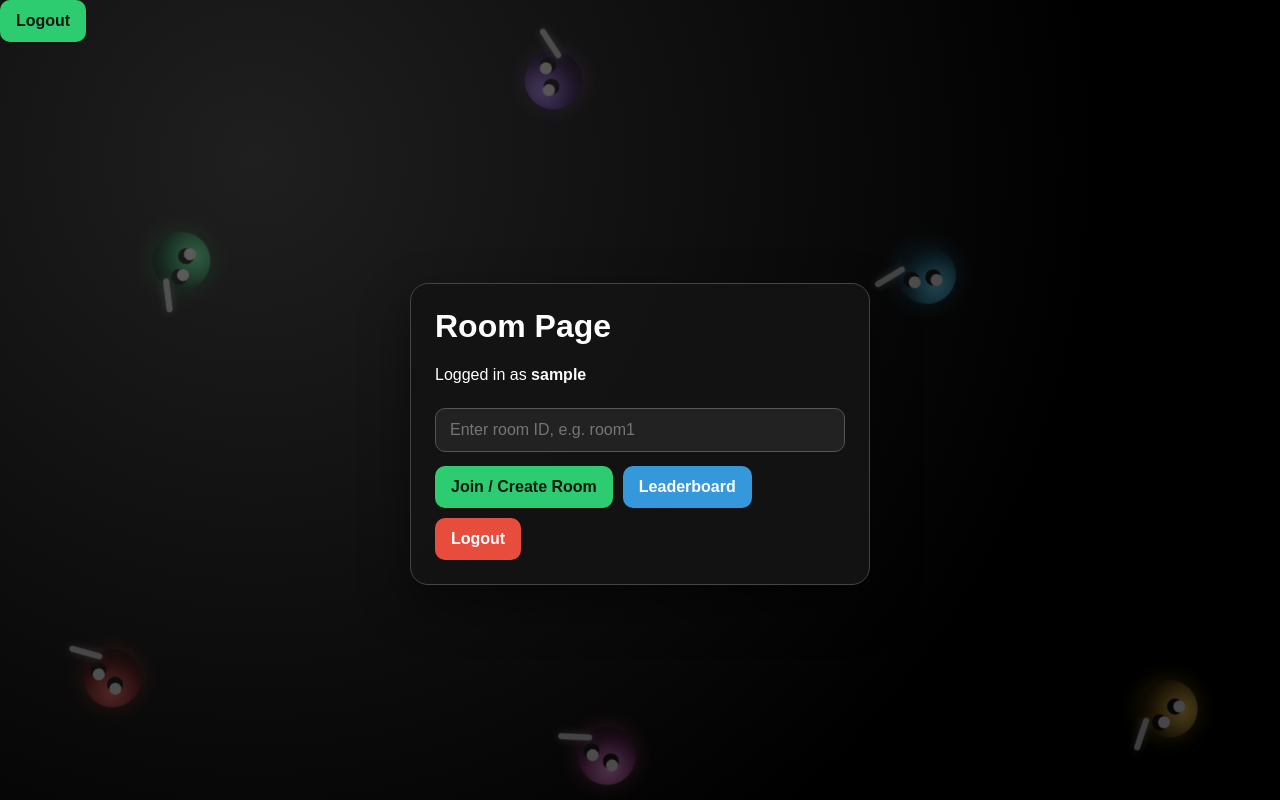
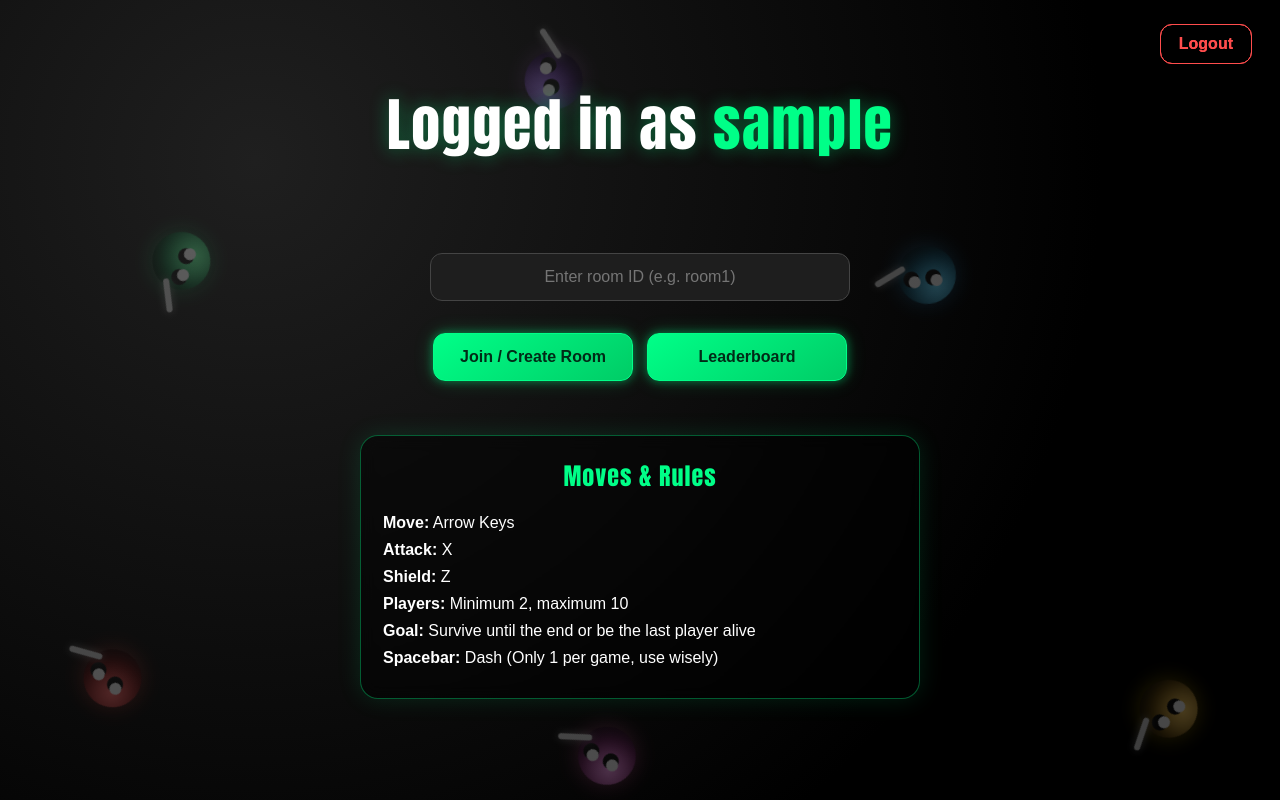
Before and after one commit to gurjot110/BlockAndBlow, a React (Vite) app in the folder client/: page /rooms in a window 1280 px wide. Built offline with nearby package versions, Linux system fonts and the light colour scheme; sample sign-in values are in the browser's storage.

Commit message:
Update css

```diff
--- a/client/src/pages/LobbyPage.jsx
+++ b/client/src/pages/LobbyPage.jsx
@@ -69,13 +69,29 @@ function LobbyInner() {
   const isHost = room?.hostUserId === user?.id;
 
   return (
-    <main className="page">
-      <section className="card">
-        <h1>Lobby: {roomId}</h1>
+    <main className="room-page">
+      {/* Logout (top-right) */}
+      <button
+        className="logout-btn"
+        onClick={() => {
+          getSocket().emit("leaveRoom");
+          nav("/login");
+        }}
+      >
+        Logout
+      </button>
+
+      <section className="room-hero">
+        {/* Title */}
+        <h1 className="room-title">
+          <span className="label">Room ID:</span> <span>{roomId}</span>
+        </h1>
 
         {error && <div className="error">{error}</div>}
 
-        <p>Players: {players.length}/10</p>
+        {/* Players */}
+        <div className="players-box">
+          <h2>Players ({players.length}/10)</h2>
 
           <ul className="list">
             {players.map((p) => (
@@ -85,16 +101,26 @@ function LobbyInner() {
               </li>
             ))}
           </ul>
+        </div>
 
-        <div className="row">
+        {/* Buttons */}
+        <div className="room-actions">
           {isHost && (
             <button disabled={players.length < 2} onClick={start}>
               Start Match
             </button>
           )}
 
-          <button className="danger" onClick={leave}>
-            Return to Room Page
+          <button
+            className="logout-btn"
+            onClick={() => {
+              getSocket().emit("leaveRoom");
+              localStorage.clear();
+              nav("/login");
+              window.location.reload();
+            }}
+          >
+            Logout
           </button>
         </div>
       </section>
--- a/client/src/pages/RoomPage.jsx
+++ b/client/src/pages/RoomPage.jsx
@@ -45,31 +45,59 @@ function RoomPageInner() {
   }
 
   return (
-    <main className="page">
-      <form className="card" onSubmit={join}>
-        <h1>Room Page</h1>
-        <p>
-          Logged in as <b>{user?.username}</b>
-        </p>
+    <main className="room-page">
+      <button className="logout-btn" onClick={logout}>
+        Logout
+      </button>
+
+      <section className="room-hero">
+        <h1 className="room-title">
+          Logged in as <span>{user?.username}</span>
+        </h1>
+
+        <form className="room-content" onSubmit={join}>
           <input
-          placeholder="Enter room ID, e.g. room1"
+            placeholder="Enter room ID (e.g. room1)"
             value={roomId}
             onChange={(e) => setRoomId(e.target.value)}
           />
-        <div className="row">
-          <button>Join / Create Room</button>
+
+          <div className="room-actions">
+            <button type="submit">Join / Create Room</button>
+
             <button
               type="button"
-            className="secondary"
+              className="secondary room-leaderboard-btn"
               onClick={() => nav("/leaderboard")}
             >
               Leaderboard
             </button>
-          <button type="button" className="danger" onClick={logout}>
-            Logout
-          </button>
           </div>
         </form>
+
+        <section className="rules-box">
+          <h2>Moves & Rules</h2>
+
+          <p>
+            <b>Move:</b> Arrow Keys
+          </p>
+          <p>
+            <b>Attack:</b> X
+          </p>
+          <p>
+            <b>Shield:</b> Z
+          </p>
+          <p>
+            <b>Players:</b> Minimum 2, maximum 10
+          </p>
+          <p>
+            <b>Goal:</b> Survive until the end or be the last player alive
+          </p>
+          <p>
+            <b>Spacebar:</b> Dash (Only 1 per game, use wisely)
+          </p>
+        </section>
+      </section>
     </main>
   );
 }
--- a/client/src/styles.css
+++ b/client/src/styles.css
@@ -1,30 +1,128 @@
-* { box-sizing: border-box; }
-html, body, #root { margin: 0; width: 100%; height: 100%; font-family: Arial, sans-serif; background: #111; color: white; }
-button, input { font: inherit; }
+* {
+  box-sizing: border-box;
+}
+html,
+body,
+#root {
+  margin: 0;
+  width: 100%;
+  height: 100%;
+  font-family: Arial, sans-serif;
+  background: #111;
+  color: white;
+}
+button,
+input {
+  font: inherit;
+}
 .page {
   min-height: 100vh;
   display: grid;
   place-items: center;
   padding: 24px;
-    background: transparent; }
-.card { width: min(460px, 94vw); background: rgba(20,20,20,.94); border: 1px solid #444; border-radius: 18px; padding: 24px; box-shadow: 0 20px 50px rgba(0,0,0,.45); }
-h1 { margin-top: 0; }
-input { width: 100%; padding: 12px 14px; margin: 8px 0 14px; border-radius: 10px; border: 1px solid #555; background: #222; color: white; }
-button { padding: 12px 16px; border: 0; border-radius: 10px; background: #2ecc71; color: #07180d; font-weight: 700; cursor: pointer; }
-button.secondary { background: #3498db; color: white; }
-button.danger { background: #e74c3c; color: white; }
-button:disabled { opacity: .5; cursor: not-allowed; }
-.row { display: flex; gap: 10px; flex-wrap: wrap; align-items: center; }
-.error { color: #ff7675; margin: 10px 0; }
-.list { margin: 14px 0; padding: 0; list-style: none; }
-.list li { padding: 10px; margin-bottom: 8px; background: #222; border-radius: 10px; display:flex; justify-content:space-between; }
-.game-shell { width: 100vw; height: 100vh; overflow: hidden; position: relative; background:#222; }
-.overlay { position:absolute; inset:0; display:grid; place-items:center; pointer-events:none; z-index:10; }
-.overlay-card { background:rgba(0,0,0,.75); border:1px solid #555; padding:28px; border-radius:18px; text-align:center; pointer-events:auto; }
-.leaderboard-table { width: min(900px, 96vw); border-collapse: collapse; background:#191919; }
-.leaderboard-table th, .leaderboard-table td { padding: 12px; border-bottom: 1px solid #333; text-align:left; }
-.leaderboard-table th { background:#262626; }
-
+  background: transparent;
+}
+.card {
+  width: min(460px, 94vw);
+  background: rgba(20, 20, 20, 0.94);
+  border: 1px solid #444;
+  border-radius: 18px;
+  padding: 24px;
+  box-shadow: 0 20px 50px rgba(0, 0, 0, 0.45);
+}
+h1 {
+  margin-top: 0;
+}
+input {
+  width: 100%;
+  padding: 12px 14px;
+  margin: 8px 0 14px;
+  border-radius: 10px;
+  border: 1px solid #555;
+  background: #222;
+  color: white;
+}
+button {
+  padding: 12px 16px;
+  border: 0;
+  border-radius: 10px;
+  background: #2ecc71;
+  color: #07180d;
+  font-weight: 700;
+  cursor: pointer;
+}
+button.secondary {
+  background: #3498db;
+  color: white;
+}
+button.danger {
+  background: #e74c3c;
+  color: white;
+}
+button:disabled {
+  opacity: 0.5;
+  cursor: not-allowed;
+}
+.row {
+  display: flex;
+  gap: 10px;
+  flex-wrap: wrap;
+  align-items: center;
+}
+.error {
+  color: #ff7675;
+  margin: 10px 0;
+}
+.list {
+  margin: 14px 0;
+  padding: 0;
+  list-style: none;
+}
+.list li {
+  padding: 10px;
+  margin-bottom: 8px;
+  background: #222;
+  border-radius: 10px;
+  display: flex;
+  justify-content: space-between;
+}
+.game-shell {
+  width: 100vw;
+  height: 100vh;
+  overflow: hidden;
+  position: relative;
+  background: #222;
+}
+.overlay {
+  position: absolute;
+  inset: 0;
+  display: grid;
+  place-items: center;
+  pointer-events: none;
+  z-index: 10;
+}
+.overlay-card {
+  background: rgba(0, 0, 0, 0.75);
+  border: 1px solid #555;
+  padding: 28px;
+  border-radius: 18px;
+  text-align: center;
+  pointer-events: auto;
+}
+.leaderboard-table {
+  width: min(900px, 96vw);
+  border-collapse: collapse;
+  background: #191919;
+}
+.leaderboard-table th,
+.leaderboard-table td {
+  padding: 12px;
+  border-bottom: 1px solid #333;
+  text-align: left;
+}
+.leaderboard-table th {
+  background: #262626;
+}
 
 /* ---------- LOGIN SPLASH ---------- */
 
@@ -35,7 +133,8 @@ button:disabled { opacity: .5; cursor: not-allowed; }
   display: flex;
   align-items: center;
   justify-content: center;
-    overflow: hidden; }
+  overflow: hidden;
+}
 
 .login-panel {
   width: min(430px, 90vw);
@@ -48,7 +147,9 @@ button:disabled { opacity: .5; cursor: not-allowed; }
 .login-logo {
   width: min(620px, 85vw);
   transform: translateY(145px) scale(1);
-    transition: transform 1.2s ease, width 1.2s ease;
+  transition:
+    transform 1.2s ease,
+    width 1.2s ease;
 }
 
 .login-panel.show .login-logo {
@@ -60,7 +161,9 @@ button:disabled { opacity: .5; cursor: not-allowed; }
   width: 100%;
   opacity: 0;
   transform: translateY(35px);
-    transition: opacity 1s ease, transform 1s ease;
+  transition:
+    opacity 1s ease,
+    transform 1s ease;
   transition-delay: 0.45s;
   margin-top: 10px;
 }
@@ -184,7 +287,7 @@ button:disabled { opacity: .5; cursor: not-allowed; }
     0 0 0 0 rgba(0, 255, 180, 0.15);
 
   transform: translate3d(0, 0, -1em);
-}    /* ---------- GLOBAL ANIMATED BACKGROUND ---------- */
+} /* ---------- GLOBAL ANIMATED BACKGROUND ---------- */
 
 .app-bg {
   position: fixed;
@@ -220,8 +323,7 @@ button:disabled { opacity: .5; cursor: not-allowed; }
   position: absolute;
   width: 200%;
   height: 200%;
-    background-image:
-        radial-gradient(white 1px, transparent 1px);
+  background-image: radial-gradient(white 1px, transparent 1px);
   background-size: 40px 40px;
   opacity: 0.08;
   animation: moveParticles 60s linear infinite;
@@ -240,14 +342,15 @@ button:disabled { opacity: .5; cursor: not-allowed; }
 
   to {
     transform: translate(-200px, -200px);
-    } }
+  }
+}
 
 .game-shell {
   position: relative;
   z-index: 5;
   background: transparent;
-            /* important */     }
-
+  /* important */
+}
 
 /* ---------- MOVING GAME CHARACTER BACKGROUND ---------- */
 
@@ -266,17 +369,20 @@ button:disabled { opacity: .5; cursor: not-allowed; }
   border-radius: 50%;
 
   /* use variables */
-    background: radial-gradient(circle at 35% 30%,
+  background: radial-gradient(
+    circle at 35% 30%,
     var(--c1),
     var(--c2) 55%,
-            var(--c3) 100%);
+    var(--c3) 100%
+  );
 
   box-shadow:
     0 0 22px var(--glow),
     inset -8px -10px 18px rgba(0, 0, 0, 0.55);
 
   opacity: 0.28;
-    animation: wander 18s linear infinite; }
+  animation: wander 18s linear infinite;
+}
 
 /* eyes */
 .bg-blob::before {
@@ -378,8 +484,8 @@ button:disabled { opacity: .5; cursor: not-allowed; }
 
   100% {
     transform: translate(0, 0) rotate(360deg);
-    } }
-
+  }
+}
 
 /* ---------- COLORS ---------- */
 
@@ -422,4 +528,214 @@ button:disabled { opacity: .5; cursor: not-allowed; }
   --c1: #ff9ff3;
   --c2: #8f2e7a;
   --c3: #1a0614;
-    --glow: rgba(255, 105, 180, 0.5); }
+  --glow: rgba(255, 105, 180, 0.5);
+}
+
+/* ---------- ROOM PAGE ---------- */
+
+.room-page {
+  min-height: 100vh;
+  padding: 30px;
+  display: flex;
+  flex-direction: column;
+  gap: 60px;
+}
+
+/* top bar */
+.room-topbar {
+  display: flex;
+  justify-content: space-between;
+  align-items: center;
+}
+
+.room-topbar h1 {
+  font-size: 22px;
+  margin: 0;
+}
+
+.room-topbar span {
+  color: #00ff88;
+}
+
+/* logout button (top right) */
+.logout-btn {
+  padding: 10px 18px;
+  border-radius: 10px;
+  border: 1px solid #ff4d4d;
+  background: transparent;
+  color: #ff4d4d;
+  cursor: pointer;
+  transition: 0.2s;
+}
+
+.logout-btn:hover {
+  background: #ff4d4d;
+  color: white;
+}
+
+/* center content */
+.room-content {
+  display: flex;
+  flex-direction: column;
+  align-items: center;
+  gap: 18px;
+}
+
+/* input */
+.room-content input {
+  width: 320px;
+  padding: 14px;
+  border-radius: 12px;
+  border: 1px solid #444;
+  background: #1e1e1e;
+  color: white;
+}
+
+/* button */
+.room-content button {
+  width: 200px;
+  padding: 14px;
+  border-radius: 12px;
+  border: 1px solid #00ff88;
+  background: linear-gradient(145deg, #00ff88, #00cc66);
+  color: #002b17;
+  font-weight: 700;
+  cursor: pointer;
+
+  box-shadow:
+    0 0 10px rgba(0, 255, 136, 0.4),
+    0 0 20px rgba(0, 255, 136, 0.2);
+
+  transition: 0.2s;
+}
+
+.room-content button:hover {
+  transform: translateY(-2px);
+}
+
+.room-page {
+  min-height: 100vh;
+  padding: 30px;
+  position: relative;
+}
+
+.logout-btn {
+  position: fixed;
+  top: 24px;
+  right: 28px;
+  padding: 10px 18px;
+  border-radius: 12px;
+  border: 1px solid #ff4d4d;
+  background: transparent;
+  color: #ff4d4d;
+  font-weight: 800;
+}
+
+.logout-btn:hover {
+  background: #ff4d4d;
+  color: white;
+}
+
+.room-hero {
+  min-height: 90vh;
+  display: flex;
+  flex-direction: column;
+  align-items: center;
+  justify-content: center;
+  gap: 28px;
+}
+
+.room-title {
+  text-align: center;
+  font-family: Impact, "Arial Black", sans-serif;
+  letter-spacing: 1.5px;
+  font-size: clamp(32px, 5vw, 58px);
+  text-shadow: 0 0 18px rgba(0, 255, 136, 0.35);
+}
+
+.room-title span {
+  color: #00ff88;
+}
+
+.room-content {
+  display: flex;
+  flex-direction: column;
+  align-items: center;
+  gap: 18px;
+}
+
+.room-content input {
+  width: min(420px, 88vw);
+  text-align: center;
+}
+
+.room-actions {
+  display: flex;
+  gap: 14px;
+  flex-wrap: wrap;
+  justify-content: center;
+}
+
+.room-actions button {
+  min-width: 190px;
+}
+
+.rules-box {
+  width: min(560px, 90vw);
+  margin-top: 10px;
+  padding: 22px;
+  border: 1px solid rgba(0, 255, 136, 0.35);
+  border-radius: 18px;
+  background: rgba(0, 0, 0, 0.45);
+  backdrop-filter: blur(8px);
+  box-shadow: 0 0 24px rgba(0, 255, 136, 0.12);
+}
+
+.rules-box h2 {
+  margin-top: 0;
+  color: #00ff88;
+  text-align: center;
+  font-family: Impact, "Arial Black", sans-serif;
+  letter-spacing: 1px;
+}
+
+.rules-box p {
+  margin: 9px 0;
+}
+
+/* ---------- LOBBY PAGE ---------- */
+
+.players-box {
+  width: min(500px, 90vw);
+  padding: 20px;
+  border: 1px solid rgba(0, 255, 136, 0.35);
+  border-radius: 18px;
+  background: rgba(0, 0, 0, 0.45);
+  backdrop-filter: blur(8px);
+  box-shadow: 0 0 24px rgba(0, 255, 136, 0.12);
+}
+
+.players-box h2 {
+  margin-top: 0;
+  text-align: center;
+  color: #00ff88;
+  font-family: Impact, "Arial Black", sans-serif;
+  letter-spacing: 1px;
+}
+
+/* improve player list look */
+.players-box .list li {
+  background: rgba(30, 30, 30, 0.9);
+  border: 1px solid #333;
+  transition: 0.2s;
+}
+
+.players-box .list li:hover {
+  transform: scale(1.02);
+  border-color: #00ff88;
+}
+
+/* host badge */
+.players-box b {
+  color: #00ff88;
+}
```
Also changed, not shown: client/src/pages/GamePage.jsx (+39 -14 lines). Lines whose indentation alone changed are shown as unchanged.
